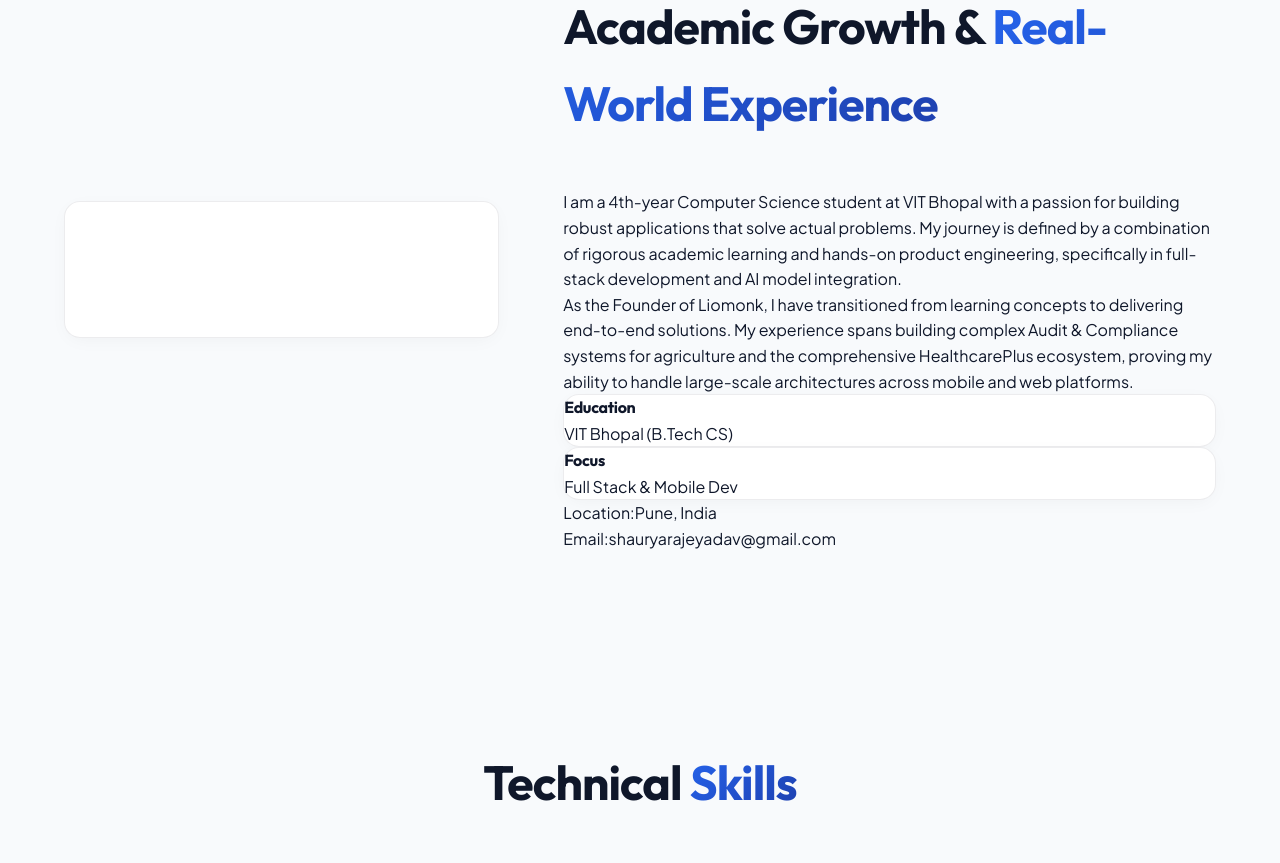
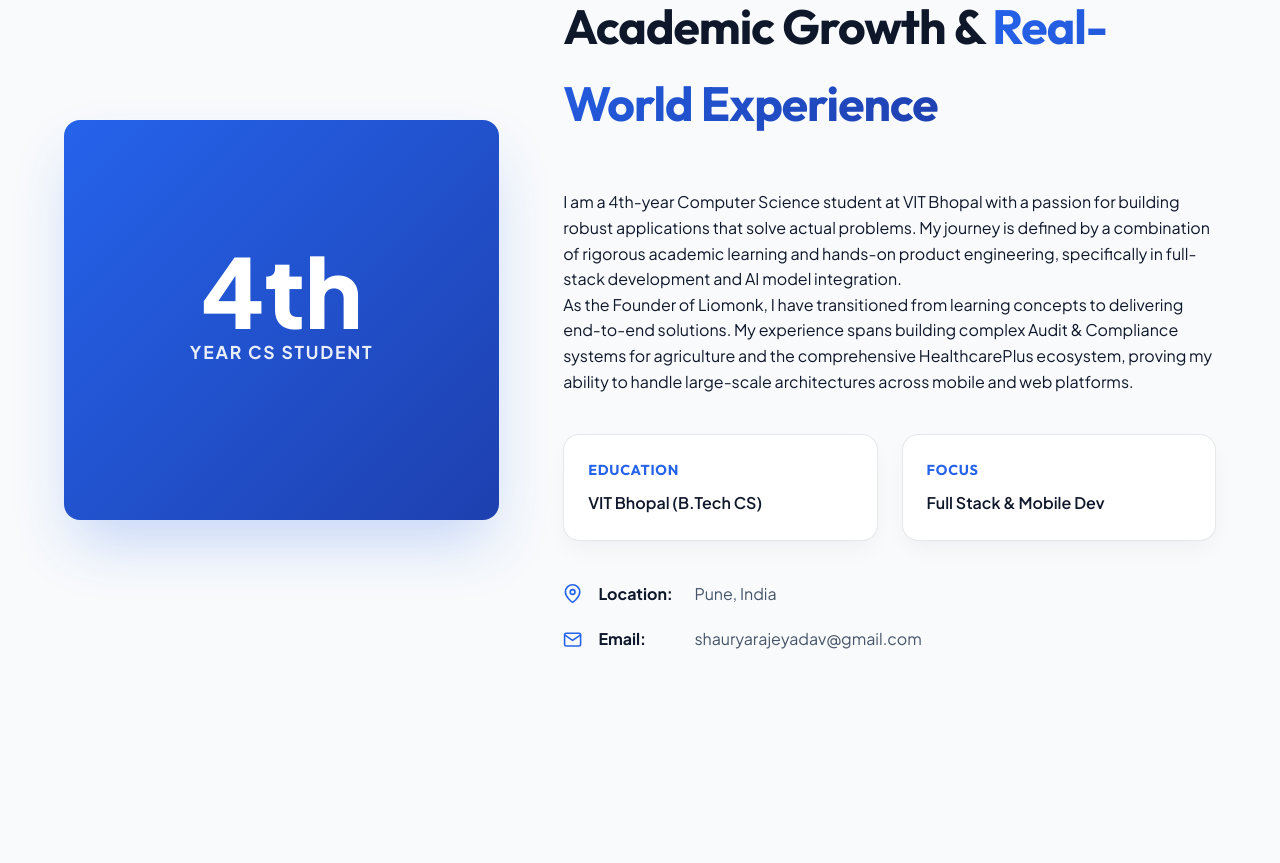
Before and after one commit to Shauryaraje7/New-Portfolio, a React (Vite) app: page / in a window 1280 px wide. Shown: the part 1100-1963 px from the top of the page. Built offline with nearby package versions, Linux system fonts and the light colour scheme.

Commit message:
Polish light theme: fix About section contrast and Hero section mobile alignment

```diff
--- a/src/components/About/About.css
+++ b/src/components/About/About.css
@@ -10,56 +10,66 @@
   position: relative;
 }
 
-.about-image-glass {
+.image-wrapper {
   height: 400px;
   display: flex;
   flex-direction: column;
   justify-content: center;
   align-items: center;
-  padding: 2rem;
-  background: var(--grad-premium);
-  position: relative;
-  overflow: hidden;
-  border-radius: var(--radius-lg);
-  box-shadow: 0 20px 50px rgba(37, 99, 235, 0.2);
-}
-
-.about-image-glass::after {
-  content: "";
-  position: absolute;
-  inset: 0;
-  background: radial-gradient(circle at center, transparent 30%, rgba(30, 64, 175, 0.4) 100%);
+  background: var(--grad-premium) !important;
+  color: white !important;
+  border: none !important;
+  box-shadow: 0 30px 60px -12px rgba(37, 99, 235, 0.25);
 }
 
 .experience-badge {
-  display: flex;
-  flex-direction: column;
-  align-items: center;
-  z-index: 2;
+  text-align: center;
   margin-bottom: 2rem;
+}
+
+.experience-badge .years {
+  display: block;
+  font-size: 6rem;
+  font-weight: 900;
+  line-height: 1;
   color: white;
 }
 
-.experience-badge .years {
-  font-size: 5rem;
-  font-weight: 900;
-  line-height: 1;
-  font-family: var(--font-heading);
+.experience-badge .label {
+  display: block;
+  font-size: 1.1rem;
+  font-weight: 700;
+  text-transform: uppercase;
+  letter-spacing: 0.1em;
+  color: rgba(255, 255, 255, 0.9);
 }
 
-.experience-badge .label {
-  font-size: 0.9rem;
-  font-weight: 600;
-  text-transform: uppercase;
-  letter-spacing: 0.1em;
-  opacity: 0.9;
+.about-stats {
+  display: grid;
+  grid-template-columns: 1fr 1fr;
+  gap: 1.5rem;
+  margin: 2.5rem 0;
 }
 
-.role-tags {
-  display: flex;
-  flex-direction: column;
-  gap: 0.75rem;
-  z-index: 2;
+.stat-card {
+  padding: 1.5rem;
+  background: #FFFFFF !important;
+  border: 1px solid rgba(15, 23, 42, 0.1) !important;
+  box-shadow: 0 10px 25px -5px rgba(15, 23, 42, 0.05) !important;
+}
+
+.stat-card h4 {
+  color: var(--primary);
+  margin-bottom: 0.5rem;
+  font-size: 0.9rem;
+  text-transform: uppercase;
+  letter-spacing: 0.05em;
+}
+
+.stat-card p {
+  color: var(--text-main);
+  font-weight: 600;
+  margin: 0;
 }
 
 .role-tag {
@@ -73,17 +83,27 @@
   border: 1px solid rgba(255, 255, 255, 0.3);
 }
 
-.about-lead {
-  font-size: 1.5rem;
-  font-weight: 700;
-  line-height: 1.4;
-  margin-bottom: 2rem;
+.about-details {
+  display: flex;
+  flex-direction: column;
+  gap: 1.25rem;
+  margin-top: 2rem;
 }
 
-.about-text p {
-  margin-bottom: 1.5rem;
+.detail-item {
+  display: flex;
+  align-items: center;
+  gap: 1rem;
+}
+
+.detail-label {
+  font-weight: 700;
+  color: var(--text-main);
+  min-width: 80px;
+}
+
+.detail-value {
   color: var(--text-muted);
-  font-size: 1.1rem;
 }
 
 .about-highlights {
--- a/src/components/About/About.jsx
+++ b/src/components/About/About.jsx
@@ -1,6 +1,7 @@
 // src/components/About/About.jsx
 import React from 'react';
 import { motion } from 'framer-motion';
+import { FiMapPin, FiMail } from 'react-icons/fi';
 import './About.css';
 
 const About = () => {
@@ -31,6 +32,13 @@ const About = () => {
             <h2 className="section-title" style={{ textAlign: 'left' }}>
               Academic Growth & <span className="text-gradient">Real-World Experience</span>
             </h2>
+            <style>{`
+              .detail-icon {
+                color: var(--primary);
+                font-size: 1.2rem;
+                flex-shrink: 0;
+              }
+            `}</style>
             <p className="about-text">
               I am a 4th-year Computer Science student at VIT Bhopal with a passion for building
               robust applications that solve actual problems. My journey is defined by a
@@ -57,10 +65,12 @@ const About = () => {
 
             <div className="about-details">
               <div className="detail-item">
+                <FiMapPin className="detail-icon" />
                 <span className="detail-label">Location:</span>
                 <span className="detail-value">Pune, India</span>
               </div>
               <div className="detail-item">
+                <FiMail className="detail-icon" />
                 <span className="detail-label">Email:</span>
                 <span className="detail-value">shauryarajeyadav@gmail.com</span>
               </div>
--- a/src/components/Hero/Hero.css
+++ b/src/components/Hero/Hero.css
@@ -113,12 +113,39 @@
 }
 
 @media (max-width: 640px) {
+  .hero {
+    min-height: auto !important;
+    padding-top: 140px !important;
+    padding-bottom: 80px !important;
+    display: block !important;
+  }
+
+  .hero-container {
+    text-align: left !important;
+    align-items: flex-start !important;
+  }
+
+  .hero-title {
+    font-size: 2.8rem !important;
+    text-align: left !important;
+  }
+
+  .hero-subtitle {
+    text-align: left !important;
+    margin-left: 0 !important;
+  }
+
   .hero-ctas {
-    flex-direction: column;
-    width: 100%;
+    flex-direction: column !important;
+    width: 100% !important;
+    margin-top: 2rem !important;
   }
 
   .hero-ctas .btn {
-    width: 100%;
+    width: 100% !important;
+  }
+
+  .hero-badge {
+    margin-top: 4rem !important;
   }
 }
```
